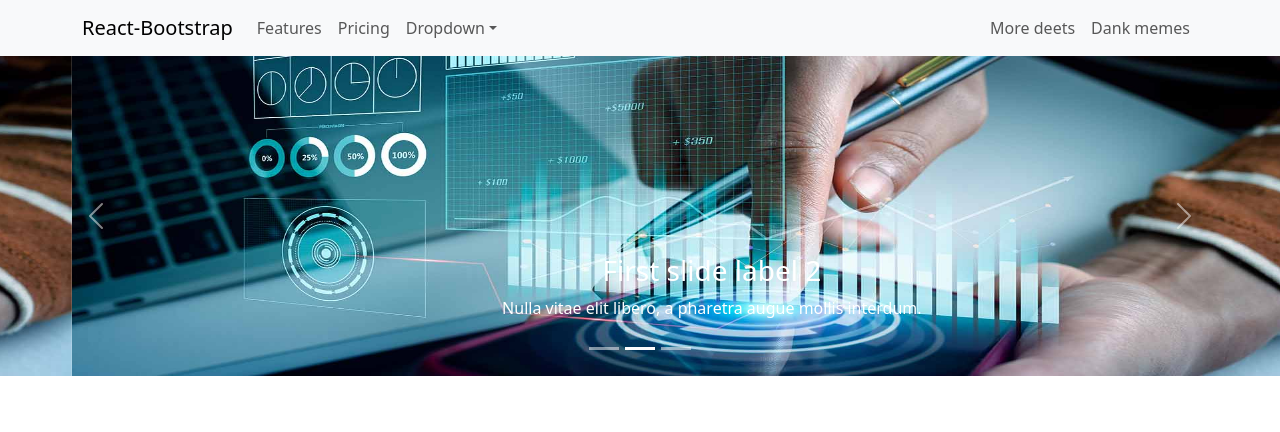
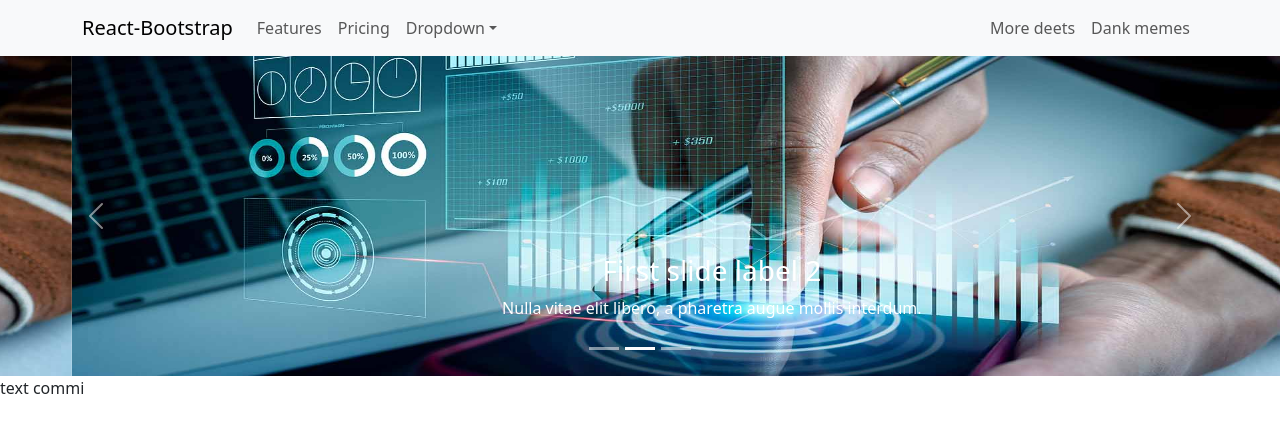
Before and after one commit to AnuGeorge39/Project, a React (Vite) app: page / in a window 1280 px wide. Shown: the top 432 px of the page. Built offline with nearby package versions, Linux system fonts and the light colour scheme.

Commit message:
add in home

```diff
--- a/src/pages/Home.jsx
+++ b/src/pages/Home.jsx
@@ -6,6 +6,7 @@ export default function Home() {
     <div>
 
         <UncontrolledExample/>
+        <p>text commi</p>
         </div>
   )
 }
```
